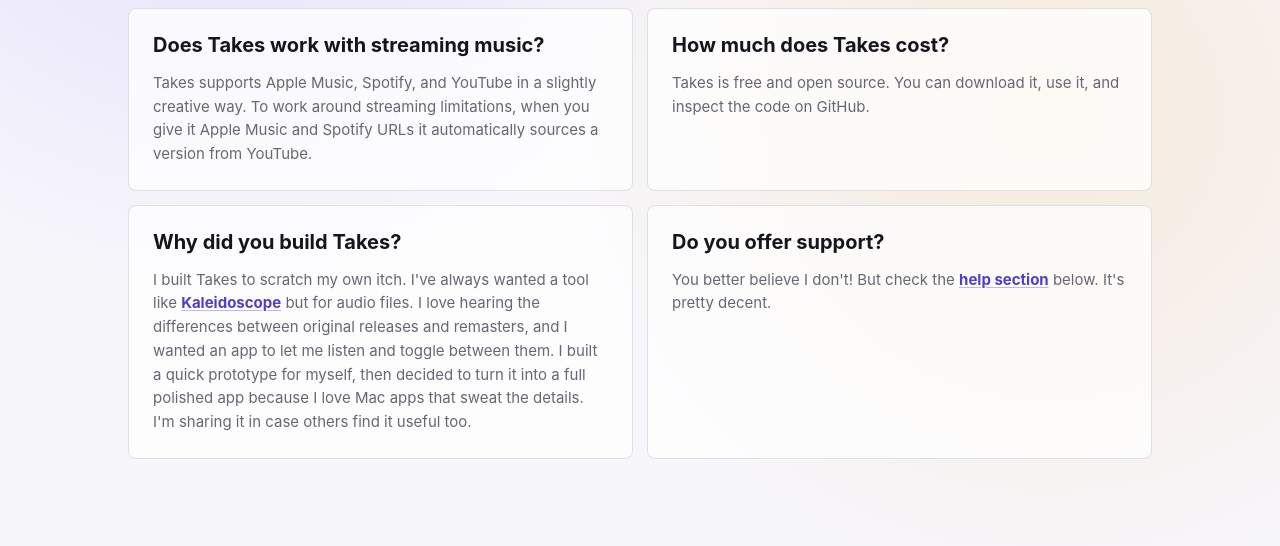
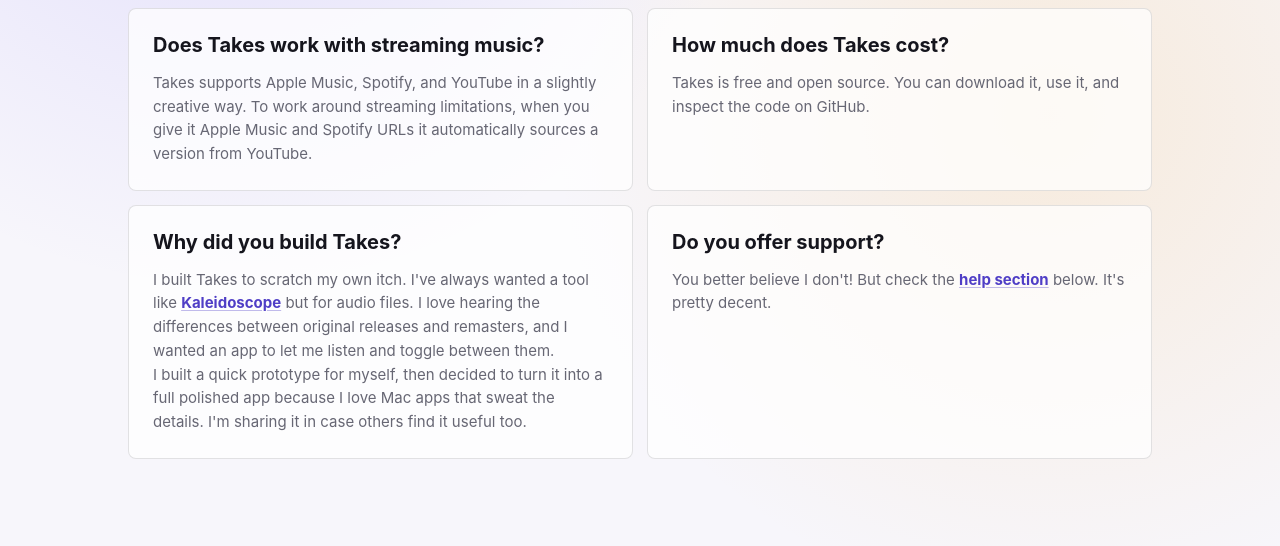
Before and after one commit to Nigelw/Takes, a plain HTML site: page website/support.html in a window 1280 px wide. Shown: the part 254-800 px from the top of the page. Drawn offline with Linux system fonts and the light colour scheme.

```diff
--- a/website/support.html
+++ b/website/support.html
@@ -635,7 +635,8 @@
 
             <article class="faq-item">
               <h3>Why did you build Takes?</h3>
-              <p>I built Takes to scratch my own itch. I've always wanted a tool like <a class="text-link" href="https://kaleidoscope.app">Kaleidoscope</a> but for audio files. I love hearing the differences between original releases and remasters, and I wanted an app to let me listen and toggle between them. I built a quick prototype for myself, then decided to turn it into a full polished app because I love Mac apps that sweat the details. I'm sharing it in case others find it useful too.</p>
+              <p>I built Takes to scratch my own itch. I've always wanted a tool like <a class="text-link" href="https://kaleidoscope.app">Kaleidoscope</a> but for audio files. I love hearing the differences between original releases and remasters, and I wanted an app to let me listen and toggle between them.</p>
+              <p>I built a quick prototype for myself, then decided to turn it into a full polished app because I love Mac apps that sweat the details. I'm sharing it in case others find it useful too.</p>
             </article>
 
             <article class="faq-item">
```
